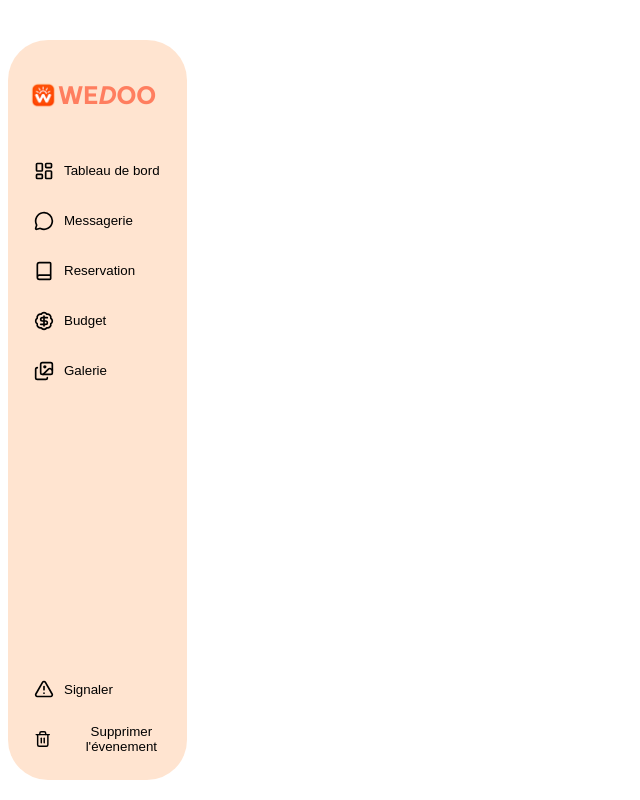
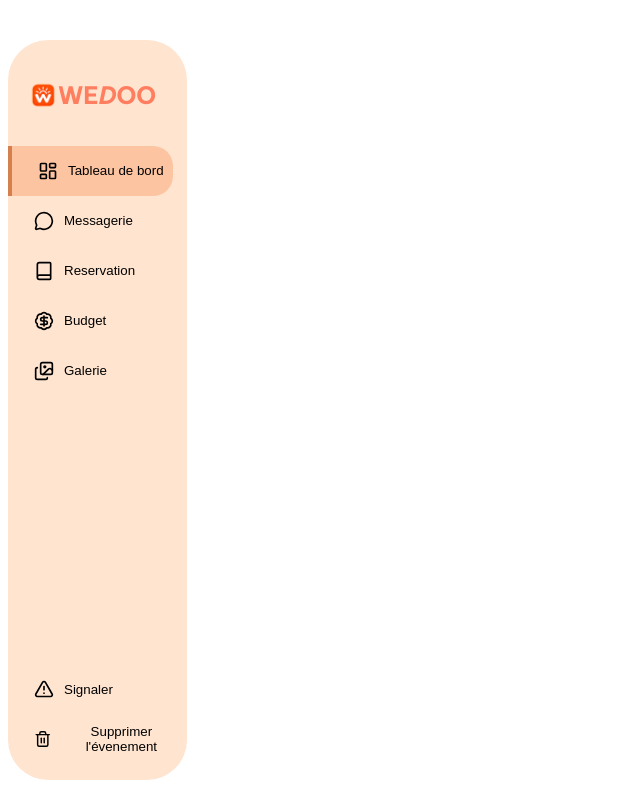
Before and after one commit to ChickenCodeSchool/Js-Team-vert-WildWlaker-P3-G3, a React (Vite) app in the folder client/: page / in a window 1280 px wide. Shown: the whole page, without its empty margins (0-640 px from the left). Built offline with nearby package versions, Linux system fonts and the light colour scheme; a web font is replaced by a local one.

Commit message:
add side bar, pages tableaudebord and components dashboard

```diff
--- a/client/src/components/SideBar/SideBar.tsx
+++ b/client/src/components/SideBar/SideBar.tsx
@@ -8,12 +8,13 @@ import {
   Trash2,
   TriangleAlert,
 } from "lucide-react";
-import { useState } from "react";
+
 import Logo from "../../assets/images/logo-wedoo.png";
-
-function SideBar() {
-  const [active, setActive] = useState("");
-
+interface SideBarProps {
+  active: string;
+  setActive: (value: string) => void;
+}
+function SideBar({ active, setActive }: SideBarProps) {
   return (
     <>
       <nav className="sidebar">
--- a/client/src/main.tsx
+++ b/client/src/main.tsx
@@ -7,7 +7,7 @@ import { RouterProvider, createBrowserRouter } from "react-router";
 
 // Import the main app component
 // import App from "./App";
-import SideBar from "./components/SideBar/SideBar.tsx";
+import TableauDeBord from "./pages/TableauDeBord/TableauDeBord";
 // Import additional components for new routes
 // Try creating these components in the "pages" folder
 
@@ -21,7 +21,7 @@ import SideBar from "./components/SideBar/SideBar.tsx";
 const router = createBrowserRouter([
   {
     path: "/", // The root path
-    element: <SideBar />, // Renders the App component for the home page
+    element: <TableauDeBord />, // Renders the App component for the home page
   },
   // Try adding a new route! For example, "/about" with an About component
 ]);
--- a/client/src/pages/TableauDeBord/TableauDeBord.tsx
+++ b/client/src/pages/TableauDeBord/TableauDeBord.tsx
@@ -1,10 +1,28 @@
+import { useState } from "react";
 import SideBar from "../../components/SideBar/SideBar";
-("../../components/SideBar/SideBar.tsx");
+
+// import Dashboard from "../components/Dashboard";
+// import Messagerie from "../components/Messagerie";
+// import Reservation from "../components/Reservation";
+// import Budget from "../components/Budget";
+// import Galerie from "../components/Galerie";
 
 function TableauDeBord() {
+  const [active, setActive] = useState("tableau");
+
   return (
     <>
-      <SideBar />
+      <div className="dashboard-page">
+        <SideBar active={active} setActive={setActive} />
+
+        {/* <main className="content">
+          {active === "tableau" && <Dashboard />}
+          {active === "messagerie" && <Messagerie />}
+          {active === "reservation" && <Reservation />}
+          {active === "budget" && <Budget />}
+          {active === "galerie" && <Galerie />}
+        </main> */}
+      </div>
     </>
   );
 }
```
Also changed, not shown: client/src/components/Dashboard/Dashboard.css (added), client/src/components/Dashboard/Dashboard.tsx (added).
